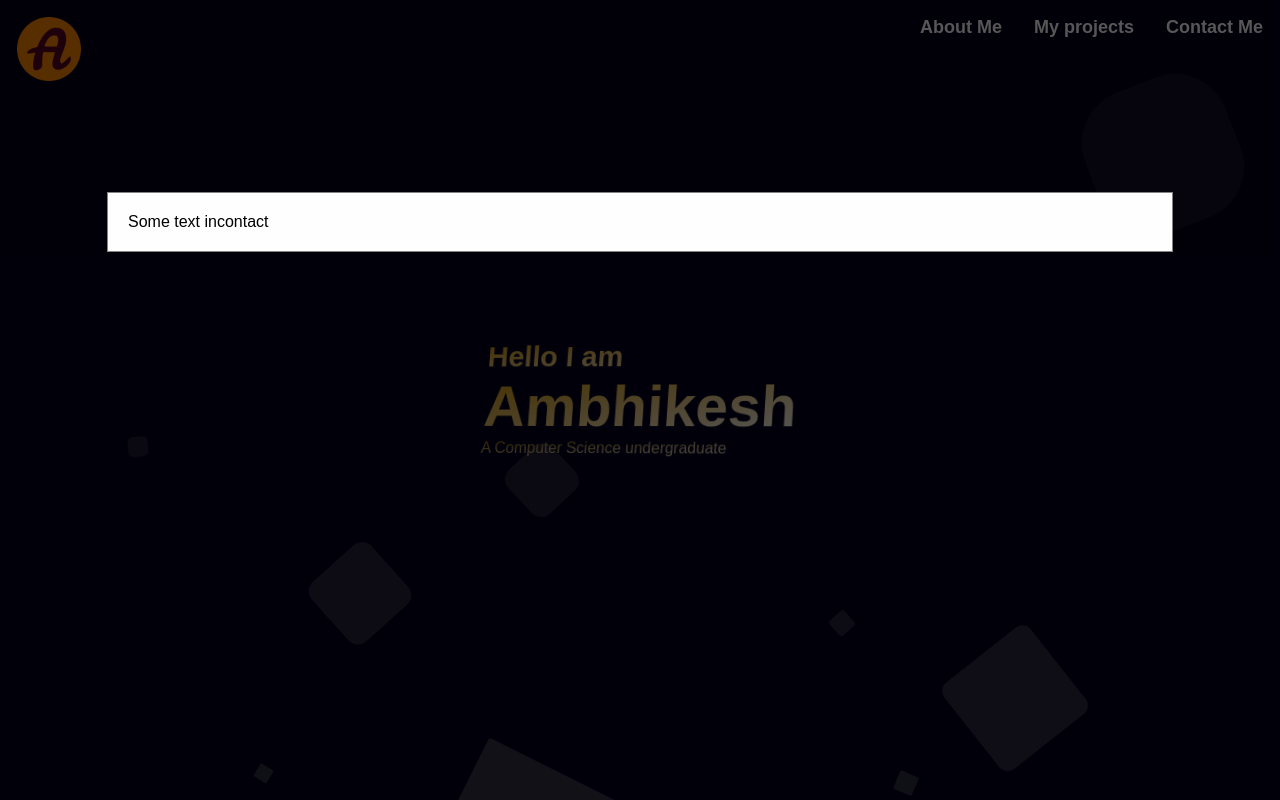
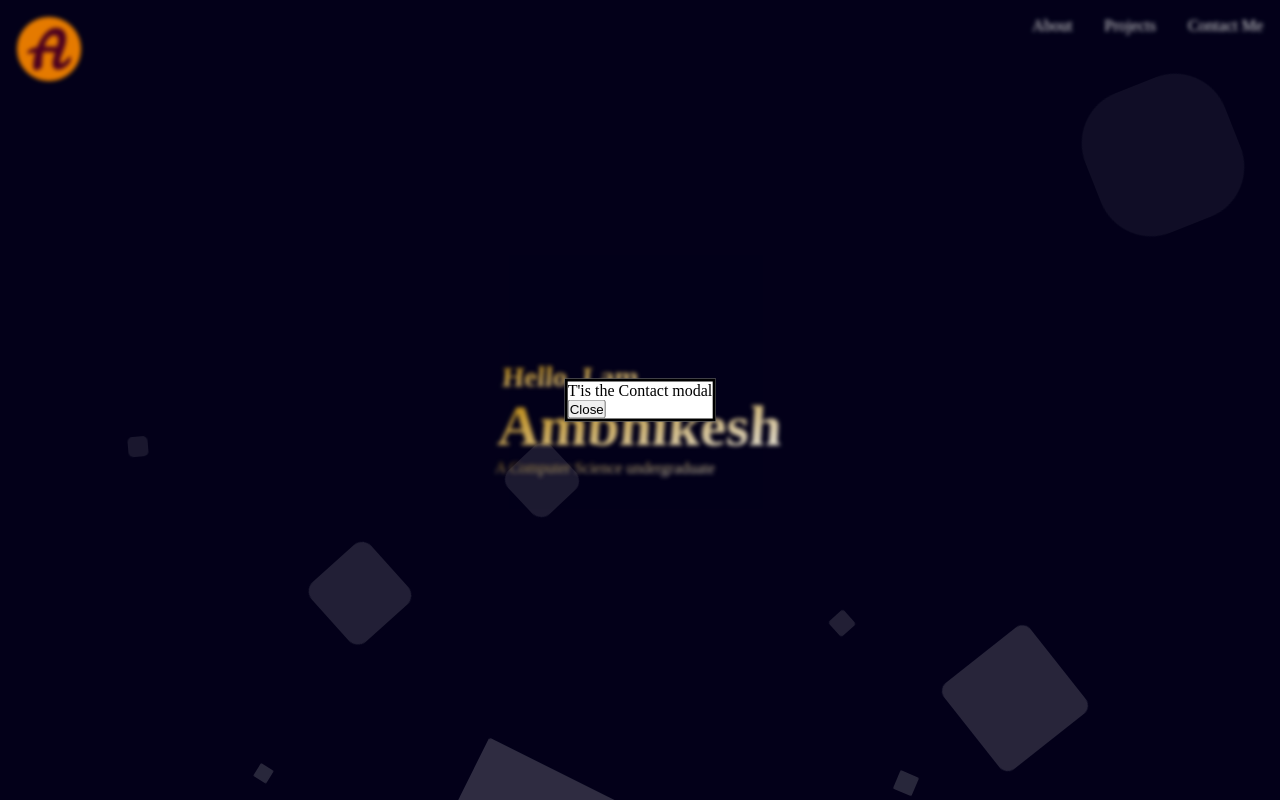
Before and after one commit to ambhikesh/ambhikesh_1, a plain HTML site: page index.html in a window 1280 px wide. Both pictures are taken after a click on the item "Contact Me". Drawn offline with Linux system fonts and the light colour scheme.

Commit message:
added modal

```diff
--- a/index.html
+++ b/index.html
@@ -32,42 +32,44 @@
         </ul>
     </div >
     <div class="main">
+        <div class="container">
             <div class="navbar">
                 <div class="logo"><img src="/assets/android-chrome-192x192.png" height="64px" alt="logo" class="logo-img"></div>
                 <div class="nav-links">
                     <ul>
-                    <li id="aboutBtn" class="link"><a href="#">About Me</a></li>
-                    <li id ="projectBtn" class="link"><a href="#">My projects</a></li>
-                    <li id="contactBtn" class="link"><a href="#">Contact Me</a></li>
+                        <li id="aboutBtn" class="link"><button data-modal-target="#aboutModal">About</button></li>
+                        <li id="projectBtn" class="link"><button data-modal-target="#projectModal">Projects</button></li>
+                        <li id="contactBtn" class="link"><button data-modal-target="#contactModal">Contact Me</button></li>
                     </ul>
                 </div>
             </div>
+
+            <dialog id="aboutModal" class="modal">
+                <div>T'is the About modal</div>
+                <button data-modal-close>Close</button>
+            </dialog>
+
+            <dialog id="projectModal" class="modal">
+                <div>T'is the Projects modal</div>
+                <button data-modal-close>Close</button>
+            </dialog>
+
+            <dialog id="contactModal" class="modal">
+                <div>T'is the Contact modal</div>
+                <button data-modal-close>Close</button>
+            </dialog>
+
             <div class="center">
-            <div id="contain">
-                <div class="name-header">Hello I am </div>
+                <div class="contain" id="contain">
+                    <div class="name-header">Hello, I am</div>
                     <div class="name">Ambhikesh</div>
                     <div class="contact">A Computer Science undergraduate</div>
                 </div>
             </div>
-        <div id="about-modal" class="modal">
-            <div class="modal-content">
-                <p>Some text in about</p>
         </div>
     </div>
-        <div id="project-modal" class="modal">
-            <div class="modal-content">
-                <p>Some text in project</p>
-            </div>
-        </div>
-        <div id="contact-modal" class="modal">
-            <div class="modal-content">
-                <p>Some text incontact </p>
-            </div>
-        </div>
-        <!--div class="bottom">
-            This is the bottom
-        </div-->
-    </div>
+
+
 
 
 </body>
--- a/scripts/main.js
+++ b/scripts/main.js
@@ -19,32 +19,26 @@ function rotateElement(event, element){
     element.style.setProperty("--rotateX",-1*offsetY+"deg");
     element.style.setProperty("--rotateY",offsetX+"deg");
 }
+const modalButtons = document.querySelectorAll("[data-modal-target]");
+const closeButtons = document.querySelectorAll("[data-modal-close]");
+const container = document.querySelector(".container");
 
-//Modal-Script
+modalButtons.forEach((button) => {
+  button.addEventListener("click", () => {
+    const targetModal = document.querySelector(button.dataset.modalTarget);
+    if (targetModal) {
+      targetModal.showModal();
+      container.classList.add("blur-background");
+    }
+  });
+});
 
-//about
-
-const abtModal = document.getElementById("about-modal");
-const abtBtn = document.getElementById("aboutBtn")
-const projModal = document.getElementById("project-modal");
-const projBtn = document.getElementById("projectBtn")
-const contactModal = document.getElementById("contact-modal");
-const contactBtn = document.getElementById("contactBtn")
-
-abtBtn.onclick = ()=>{
-    abtModal.style.display = "block";
-}
-
-projBtn.onclick = ()=>{
-    projModal.style.display = "block";
-}
-
-contactBtn.onclick = ()=>{
-    contactModal.style.display = "block";
-}
-
-window.onclick = (event)=>{
-    if(event.target == abtModal ||event.target == projModal ||event.target == contactModal ){
-        event.target.style.display = "none";
+closeButtons.forEach((button) => {
+  button.addEventListener("click", () => {
+    const modal = button.closest("dialog");
+    if (modal) {
+      modal.close();
+      container.classList.remove("blur-background");
     }
-}
+  });
+});
--- a/styles/style.css
+++ b/styles/style.css
@@ -2,6 +2,7 @@ body{
     margin: 0rem;
     padding: 0px;
     /*background-image: url("/assets/background.png")*/;
+    overflow: hidden;
 }
 
 .navbar{
@@ -47,9 +48,10 @@ li > a {
 .center{
     display: grid;
     place-items: center;
-    height: 75vh;
+    height: 80vh;
     box-shadow: 0px 0px 80px rgba(0, 0, 0, 0.0);
     border-radius: 1rem;
+    z-index: 10;
 }
 
 .name{
@@ -77,11 +79,13 @@ li > a {
     -webkit-background-clip: text;
 }
 
-a:hover{
+.link button:hover{
     background-image: linear-gradient(to bottom right,#d19200,#ffffff);
     color: transparent;
     background-clip: text;
     -webkit-background-clip: text;
+    cursor: pointer;
+
 }
 
 li:hover{
@@ -95,7 +99,7 @@ li:hover{
     transform: perspective(5000px) rotateY(var(--rotateY)) rotateX(var(--rotateX));
 }
 
-.bottom{
+/*.bottom{
   position:fixed;
   left: 0;
   right: 0;
@@ -103,8 +107,10 @@ li:hover{
   width: 100%;
   border:1px solid black;
   color:black;
+  font-size: 18rem;
+  font-weight: bolder;
   text-align: center;
-}
+}*/
 
 .main{
     position: fixed;
@@ -121,9 +127,6 @@ li:hover{
     padding: 0px;
 }
 
-body{
-    font-family: 'Exo', sans-serif;
-}
 
 
 .context {
@@ -264,35 +267,42 @@ body{
 
 }
 
-/*The modal styling*/
-.modal{
-    display: none;
+
+/*MAIN < CONTAINER*/
+.container{
+    display: flex;
+    flex-direction: column;
+    min-height: 100vh;
+    user-select: none;
+}
+
+.blur-background {
+    filter: blur(2px);
+  }
+
+  .blur-background::after {
+    content: "";
     position: fixed;
-    z-index: 1;
+    top: 0;
     left: 0;
-    top: 0;
     width: 100%;
     height: 100%;
-    overflow: auto;
-    background-color: white;
-    background-color: rgba(0, 0, 0, 0.658);
+    pointer-events: none;
+  }
+
+.modal{
+    position: fixed;
+    top: 50%;
+    left: 50%;
+    transform: translate(-50%,-50%);
+    z-index:9999;
 }
 
-.modal-content{
-    background-color: #fefefe;
-    margin: 15% auto;
-    padding: 20px;
-    border: 1px solid #0000007c;
-    width: 80%;
-    animation-name: animatetop;
-    animation-duration: 0.4s
+.link button{
+    margin: 1rem;
+    font-size: 1rem;
+    background: none;
+    border: none;
+    font: inherit;
+    color:whitesmoke;
 }
-
-.is-blurred{
-    filter: blur(5px);
-}
-
-@keyframes animatetop {
-    from {top: -300px; opacity: 0}
-    to {top: 0; opacity: 1}
-  }
```
Lines whose indentation alone changed are shown as unchanged.
